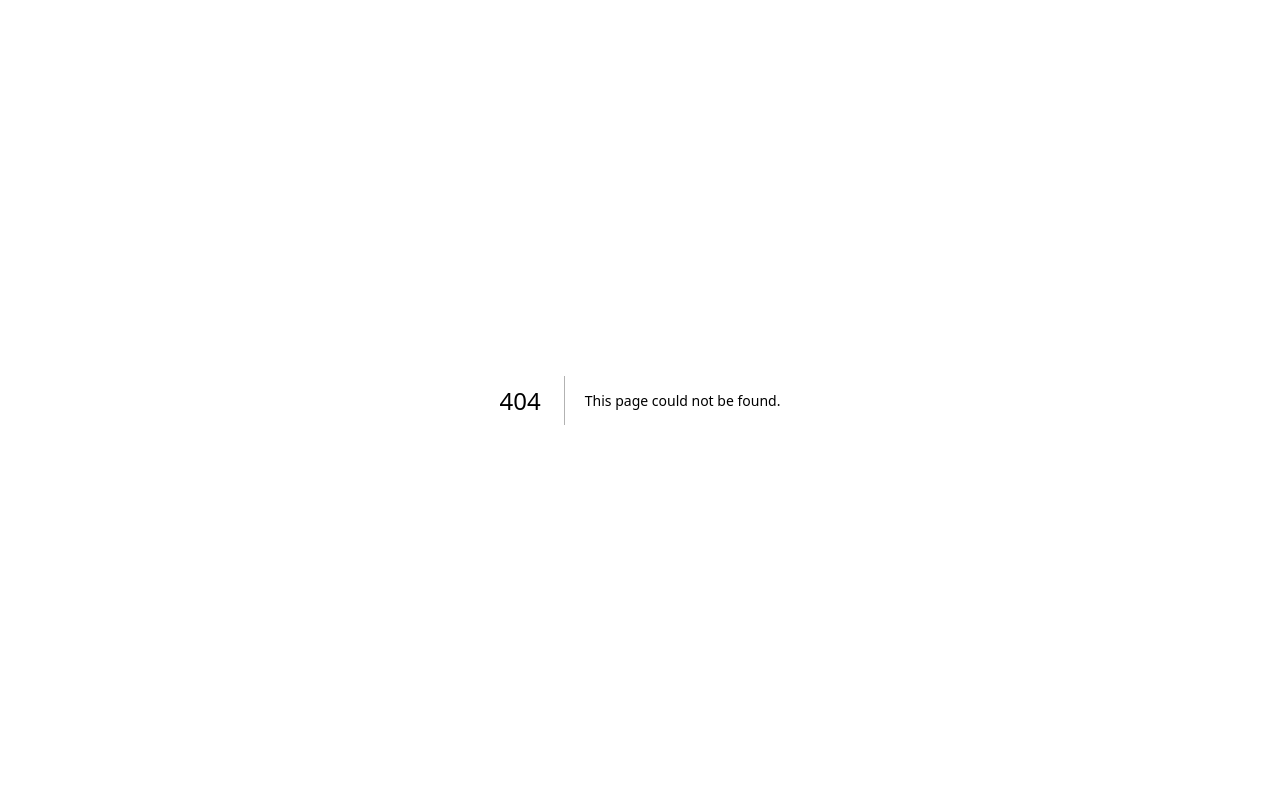
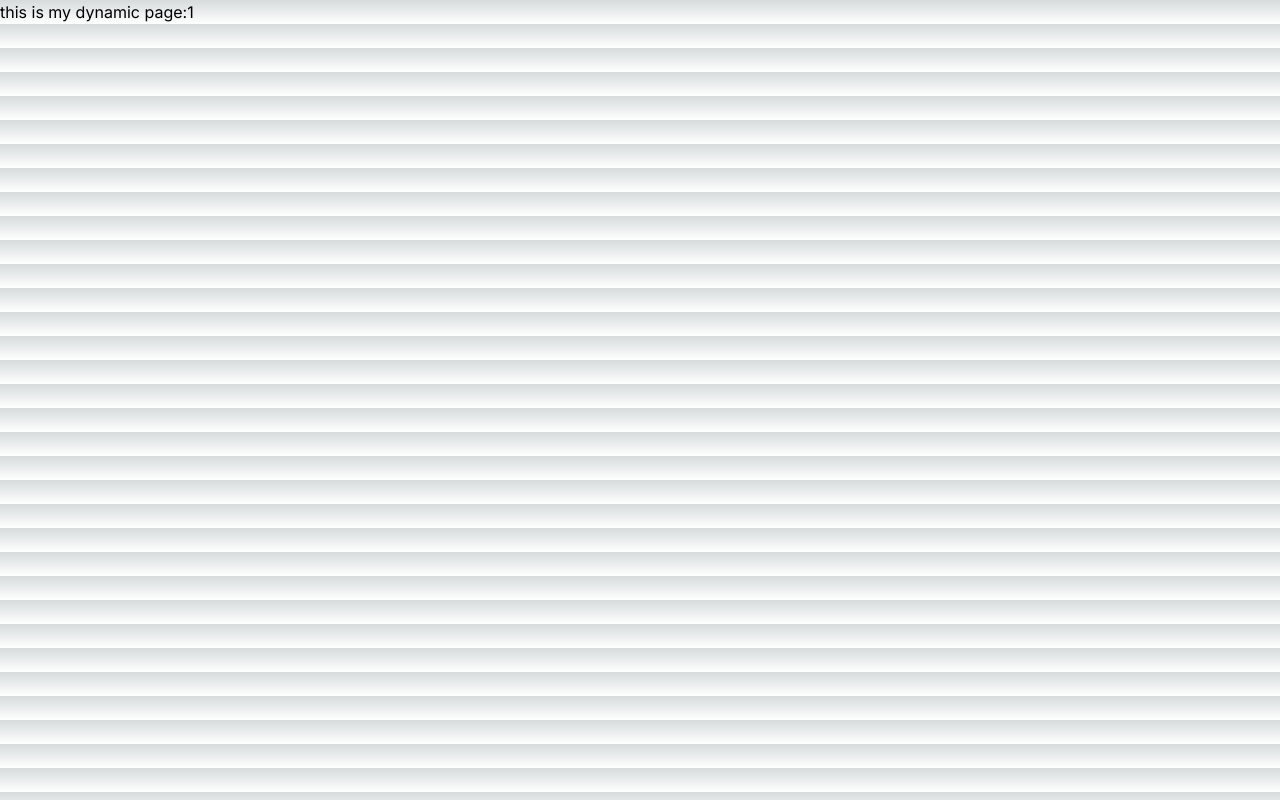
Before and after one commit to EligibleDev/first_next_app, a Next.js app: page /posts/1 in a window 1280 px wide. Before the commit this address had no page. Built offline with nearby package versions, Linux system fonts and the light colour scheme.

Commit message:
next.js dynamic and nested route learned

```diff
--- /dev/null
+++ b/src/app/posts/[postID]/page.js
@@ -0,0 +1,11 @@
+const DynamicRoute = ({ params, searchParams }) => {
+      console.log(params, searchParams)
+
+      return (
+            <div>
+                  this is my dynamic page:{params.postID}
+            </div>
+      );
+};
+
+export default DynamicRoute;
--- /dev/null
+++ b/src/app/service/graphics-design/page.js
@@ -0,0 +1,11 @@
+import React from 'react';
+
+const GraphicsDesign = () => {
+      return (
+            <div>
+                  this page is graphical
+            </div>
+      );
+};
+
+export default GraphicsDesign;
--- /dev/null
+++ b/src/app/service/web-development/page.js
@@ -0,0 +1,11 @@
+import React from 'react';
+
+const WebDevelopment = () => {
+      return (
+            <div>
+                  WebDevelopment nested page
+            </div>
+      );
+};
+
+export default WebDevelopment;
```
